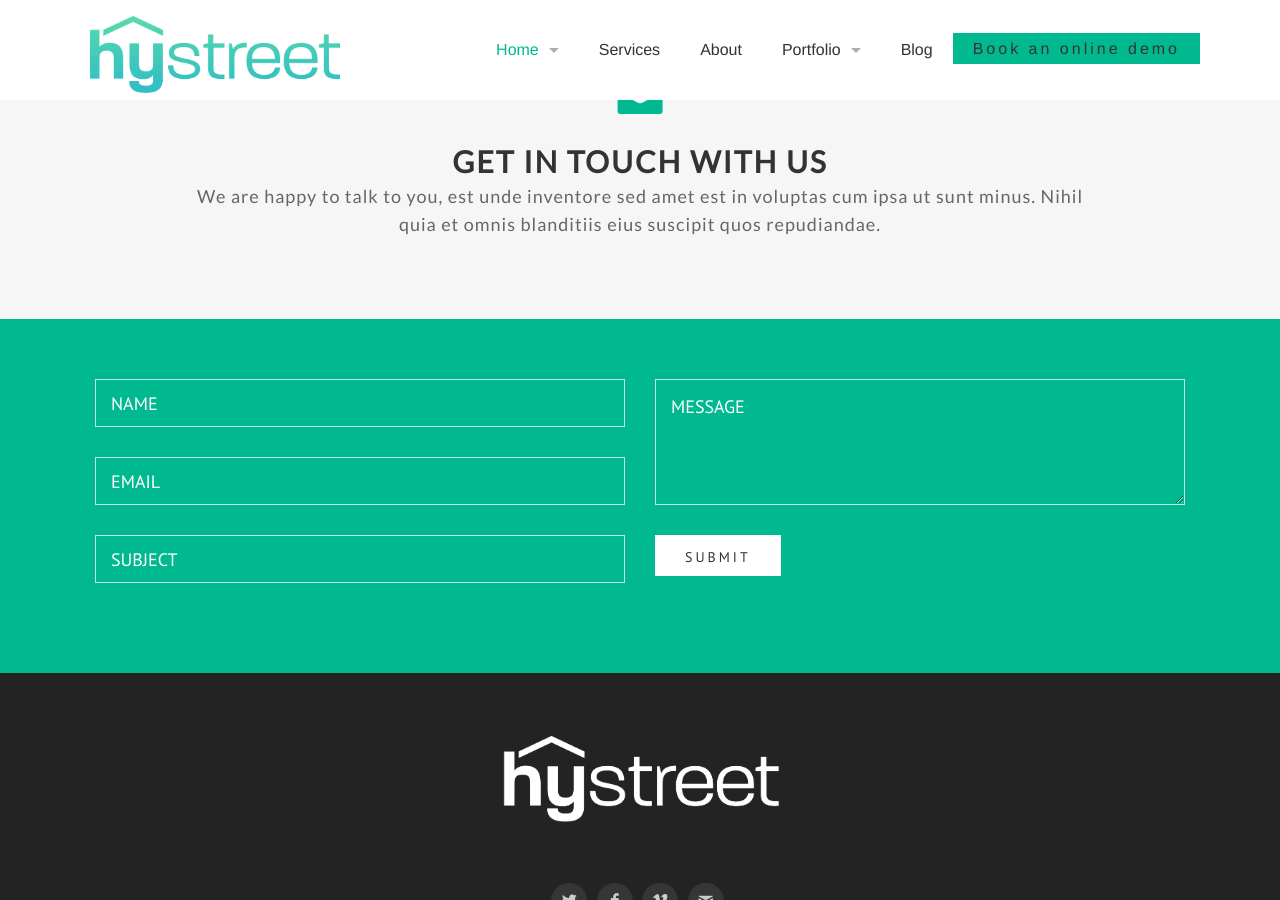
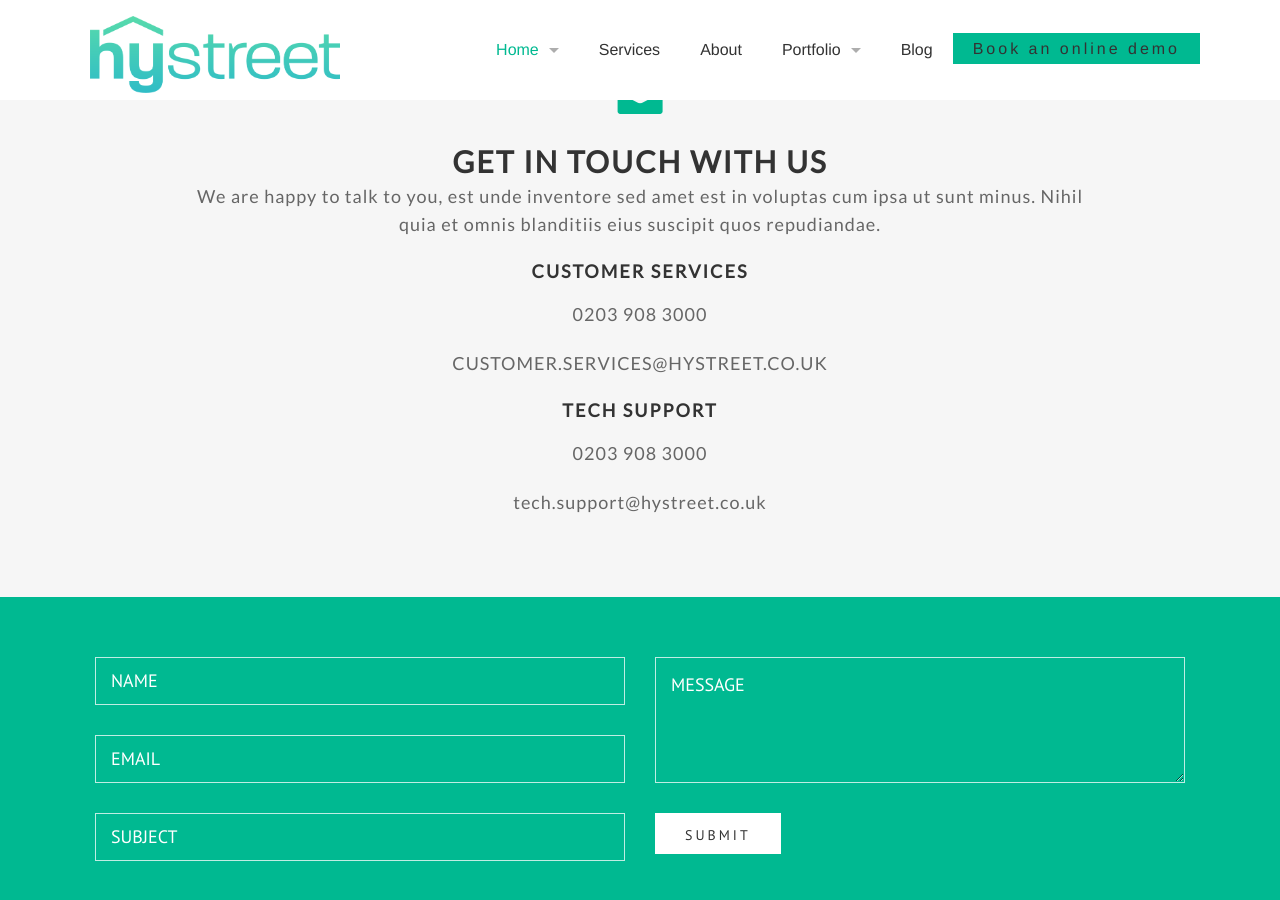
Before and after one commit to hystreet/hystreet.github.io, a Jekyll site: the page built from index.html, in a window 1280 px wide and 900 px high, scrolled down 3155 px. Built offline with Jekyll 4.4.1, drawn with Linux system fonts in a browser that asks for light colours; some web fonts are replaced.

Commit message:
Adding contact details

```diff
--- a/_includes/get-in-touch.html
+++ b/_includes/get-in-touch.html
@@ -5,6 +5,12 @@
         <i class='icon-mail'></i>
         <h2>Get In touch with us</h2>
         <p>We are happy to talk to you, est unde inventore sed amet est in voluptas cum ipsa ut sunt minus. Nihil quia et omnis blanditiis eius suscipit quos repudiandae.</p>
+        <h3>Customer services<h3>
+          <p>0203 908 3000</p>
+          <p>customer.services@hystreet.co.uk</p>
+        <h3>Tech Support</h3>
+          <p>0203 908 3000</p>
+          <p>tech.support@hystreet.co.uk</p>
       </div>
     </div>
   </div>
```
